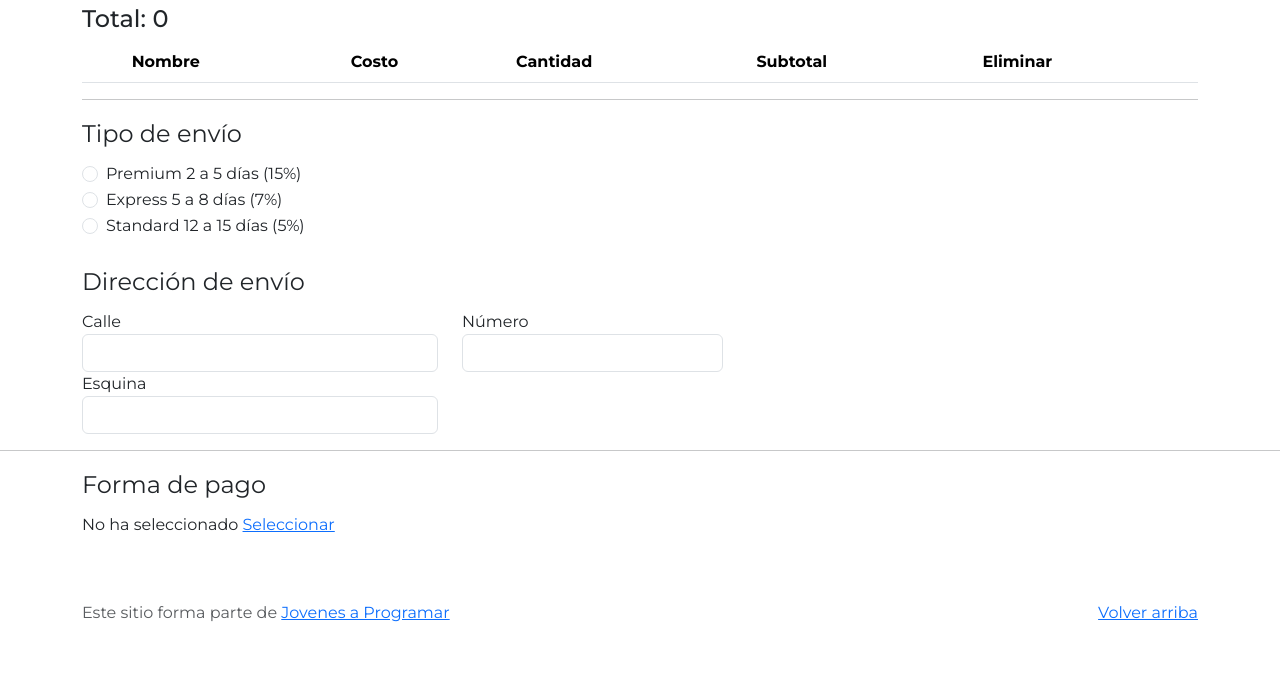
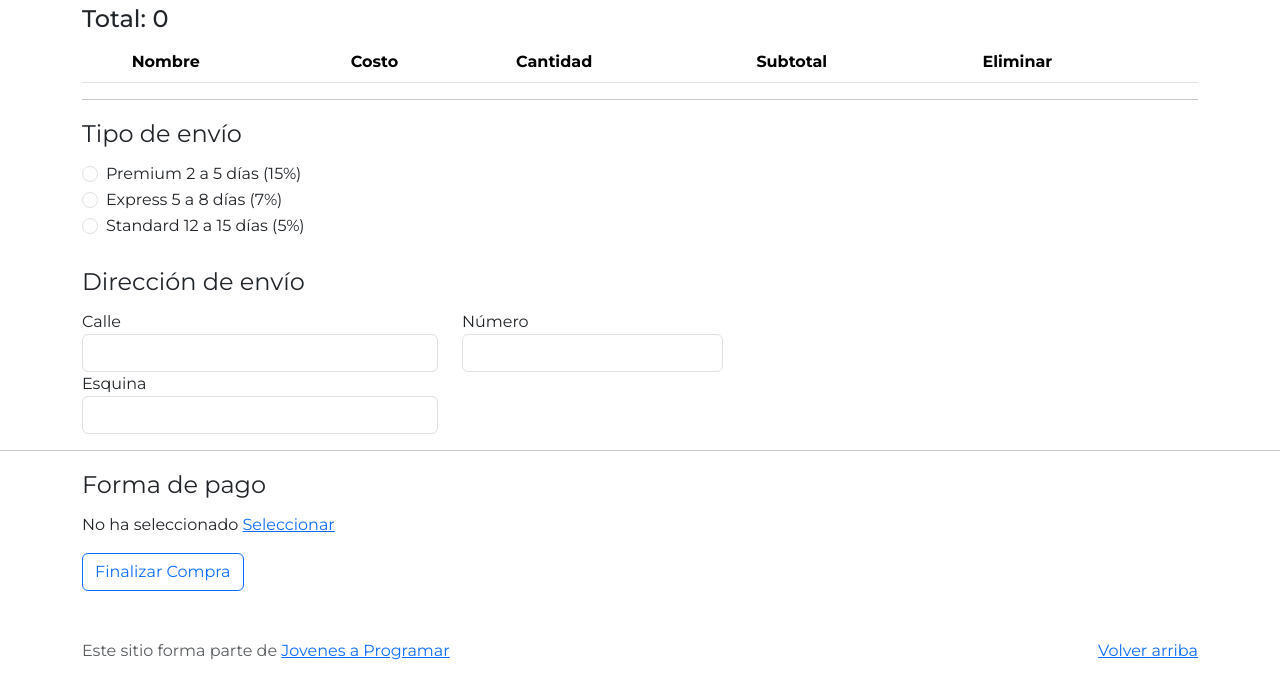
Before and after one commit to FernandoUY/jap-e-mercado, a plain HTML site: page cart.html in a window 1280 px wide. Shown: the part 166-864 px from the top of the page. Before the commit the page ends 843 px from the top, so only its background shows below. Drawn offline with Linux system fonts and the light colour scheme; no server answers; sample sign-in values are in the browser's storage.

Commit message:
Falta solo esta el boton
Boton creado de finalizar compra no tiene un funcionamiento

```diff
--- a/cart.html
+++ b/cart.html
@@ -156,6 +156,8 @@
       <div class="Forma-pago">
           <label for="Forma-pago" class="large-label">Forma de pago</label>
           <p>No ha seleccionado <a href="#" class="custom-select-link" data-bs-toggle="modal" data-bs-target="#paymentModal">Seleccionar</a></p>
+
+          <button class="btn btn-outline-primary"  id="endBuy" >Finalizar Compra</button>
           <!-- Contenido del modal -->
           <div class="modal fade" id="paymentModal" tabindex="-1" aria-labelledby="paymentModalLabel" aria-hidden="true">
               <div class="modal-dialog">
@@ -206,6 +208,9 @@
                               </div>
                           </form>
                       </div>
+
+
+
                       <div class="modal-footer">
                           <button type="button" class="btn btn-primary" data-bs-dismiss="modal">Cerrar</button>
                       </div>
```
